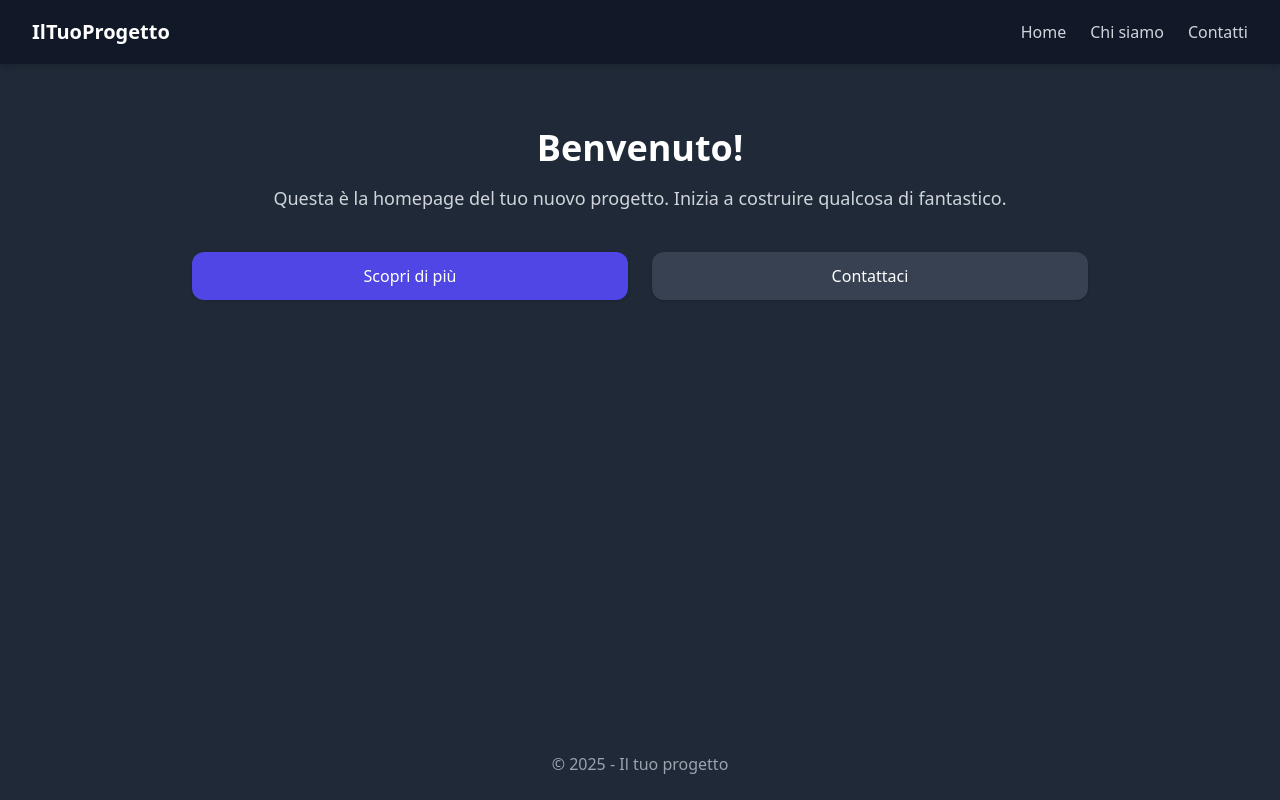
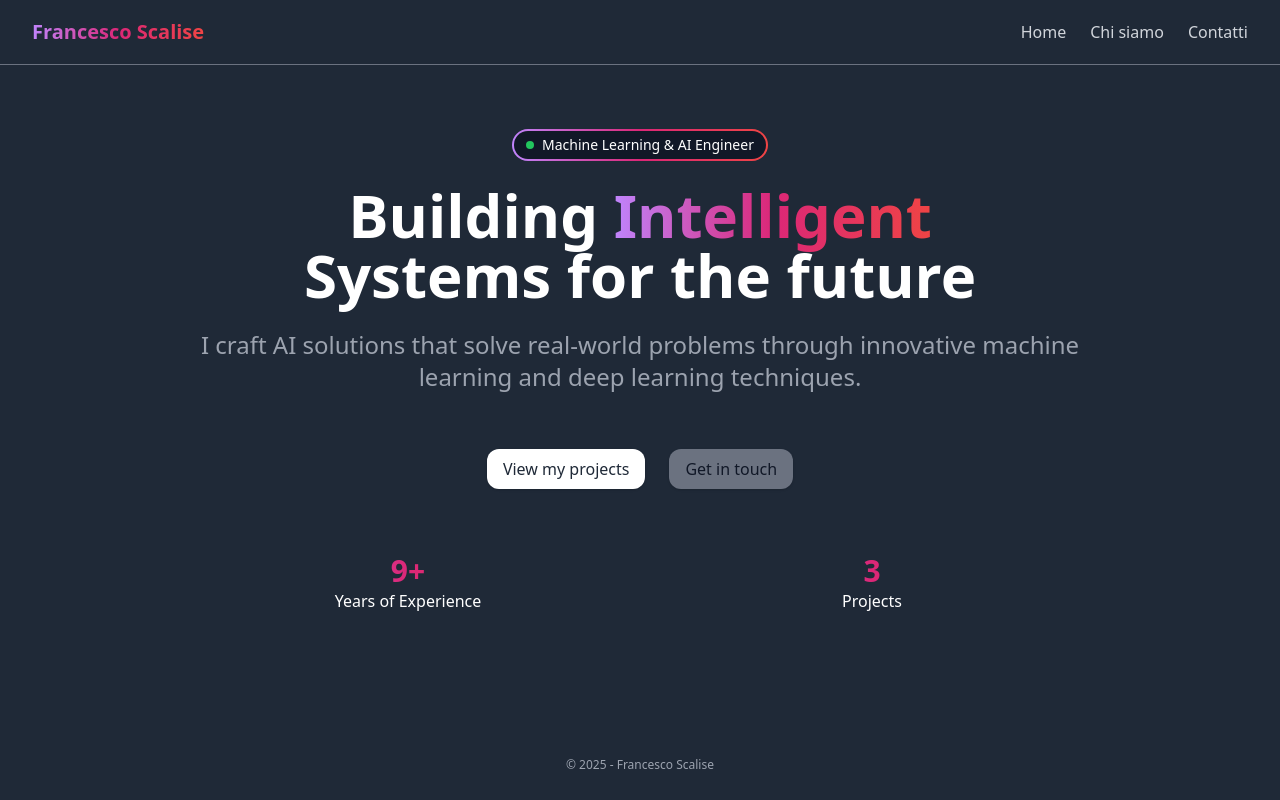
Before and after one commit to frascalise/ws, a Django app: page / in a window 1280 px wide. Run offline with Django 4.2, Linux system fonts and the light colour scheme; some libraries are stand-ins or nearby versions.

Commit message:
Edit home page

```diff
--- a/api/urls.py
+++ b/api/urls.py
@@ -14,10 +14,13 @@ Including another URLconf
     2. Add a URL to urlpatterns:  path('blog/', include('blog.urls'))
 """
 from django.contrib import admin
-from django.urls import path, include
-from .views import home
+from django.urls import path, include, re_path
+
+from .views import home, not_found_view
 
 urlpatterns = [
     path('admin/', admin.site.urls),
     path('', home, name='home'),
+
+    re_path(r'^.*$', not_found_view, name='not_found'),  # Catch-all for any other URL
 ]
--- a/api/views.py
+++ b/api/views.py
@@ -3,3 +3,8 @@
 
 def home(request):
     return render(request, 'home/home.html')
+
+# Custom 404 view
+def not_found_view(request):
+    message = "Oops! The page you're looking for doesn't exist or has been moved."
+    return render(request, 'error/error.html', {'status_code': 404, 'message': message}, status=404)
--- a/templates/components/navbar.html
+++ b/templates/components/navbar.html
@@ -1,11 +1,9 @@
 <!-- templates/components/navbar.html -->
-<nav class="bg-gray-900 shadow-md">
+<nav class="border-b border-gray-500 border-1">
     <div class="max-w-7xl mx-auto px-4 sm:px-6 lg:px-8">
         <div class="flex justify-between h-16 items-center">
-            <!-- Logo o nome del progetto -->
-            <a href="/" class="text-white text-xl font-bold">IlTuoProgetto</a>
+            <a href="{% url 'home' %}" class="bg-gradient-to-r from-purple-400 via-pink-600 to-red-500 text-transparent bg-clip-text text-xl font-bold">Francesco Scalise</a>
 
-            <!-- Menu desktop -->
             <div class="hidden md:flex space-x-6">
                 <a href="/" class="text-gray-300 hover:text-white transition">Home</a>
                 <a href="/about" class="text-gray-300 hover:text-white transition">Chi siamo</a>
--- a/templates/home/home.html
+++ b/templates/home/home.html
@@ -1,22 +1,39 @@
-<!-- templates/home.html -->
+<!-- templates/home/home.html -->
 {% extends "template.html" %}
 
 {% block title %}Home{% endblock %}
 
 {% block content %}
 <div class="max-w-4xl mx-auto mt-12 text-center">
-    <h1 class="text-4xl font-bold mb-4 text-white">Benvenuto!</h1>
-    <p class="text-gray-300 text-lg">
-        Questa è la homepage del tuo nuovo progetto. Inizia a costruire qualcosa di fantastico.
-    </p>
+    <div class="mb-6 inline-flex items-center text-sm rounded-full p-[2px] bg-gradient-to-r from-purple-400 via-pink-600 to-red-500">
+        <div class="flex items-center px-3 py-1 rounded-full bg-gray-900 text-white">
+            <span class="w-2 h-2 rounded-full bg-green-500 mr-2"></span>
+            Machine Learning & AI Engineer
+        </div>
+    </div>
 
-    <div class="mt-10 grid grid-cols-1 sm:grid-cols-2 gap-6">
-        <a href="#" class="bg-indigo-600 hover:bg-indigo-700 text-white py-3 px-6 rounded-xl shadow transition">
-            Scopri di più
+    <h1 class="text-6xl font-bold mb-6">
+        Building
+        <span class="bg-gradient-to-r from-purple-400 via-pink-600 to-red-500 text-transparent bg-clip-text">
+            Intelligent
+        </span> <br>
+        Systems for the future
+    </h1>
+
+    <p class="text-xl md:text-2xl text-muted-foreground mb-8 text-gray-400">
+        I craft AI solutions that solve real-world problems through innovative machine learning and deep learning techniques.
+      </p>
+
+    <div class="mt-10 gap-6 flex flex-col sm:flex-row justify-center">
+        <a href="{% url 'home' %}" class="inline-block mt-4 text-gray-800 bg-white hover:bg-gray-300 font-medium py-2 px-4 rounded-xl shadow transition">
+            View my projects
         </a>
-        <a href="#" class="bg-gray-700 hover:bg-gray-600 text-white py-3 px-6 rounded-xl shadow transition">
-            Contattaci
+        <a href="{% url 'home' %}" class="inline-block mt-4 bg-gray-500 hover:bg-gray-600 text-gray-900 font-medium py-2 px-4 rounded-xl shadow transition">
+            Get in touch
         </a>
     </div>
+
+    {% include 'home/stats.html' %}
+
 </div>
 {% endblock %}
--- /dev/null
+++ b/templates/home/stats.html
@@ -0,0 +1,11 @@
+<div class="mt-16 grid grid-cols-2 md:grid-cols-2 gap-8 text-center">
+    <div>
+      <h2 class="text-3xl font-bold bg-gradient-to-r from-purple-400 via-pink-600 to-red-500 text-transparent bg-clip-text">9+</h2>
+      <p class="text-muted-foreground">Years of Experience</p>
+    </div>
+    <div>
+      <h2 class="text-3xl font-bold bg-gradient-to-r from-purple-400 via-pink-600 to-red-500 text-transparent bg-clip-text">3</h2>
+      <p class="text-muted-foreground">Projects</p>
+    </div>
+  </div>
+</div>
--- a/templates/template.html
+++ b/templates/template.html
@@ -19,8 +19,8 @@
         </main>
 
         <!-- Footer -->
-        <footer class="text-gray-400 text-center py-4">
-            © 2025 - Il tuo progetto
+        <footer class="text-gray-400 text-center py-5 text-xs">
+            © 2025 - Francesco Scalise
         </footer>
 
         {% block extra_js %}{% endblock %}
```
Also changed, not shown: templates/error/error.html (added, +16 -0 lines).
